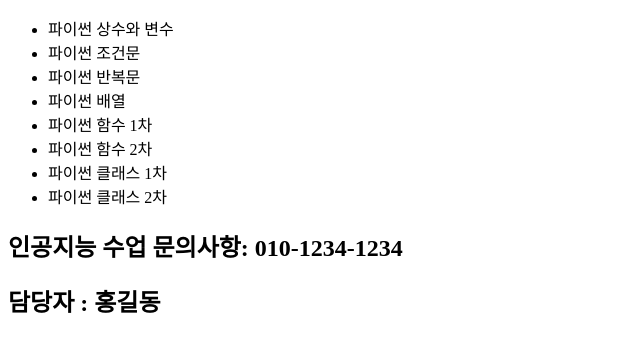
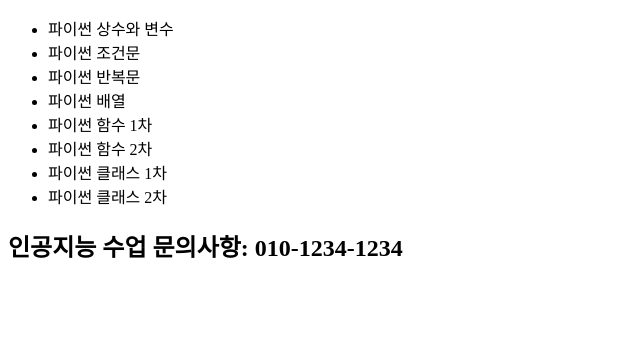
Before and after one commit to paragon0730/product, a plain HTML site: page index.html in a window 1280 px wide. Shown: the whole page, without its empty margins (0-640 px from the left). Drawn offline with Linux system fonts and the light colour scheme.

Commit message:
Revert "v2 footer 담당자 변경"
This reverts commit 04341a7feb0c95671a219db0ec25f3ce18bd1426.

```diff
--- a/index.html
+++ b/index.html
@@ -19,6 +19,5 @@
 </body>
   <footer>
     <h2> 인공지능 수업 문의사항: 010-1234-1234</h2>
-    <h2> 담당자 : 홍길동</h2>
   </footer>
 </html>
```
